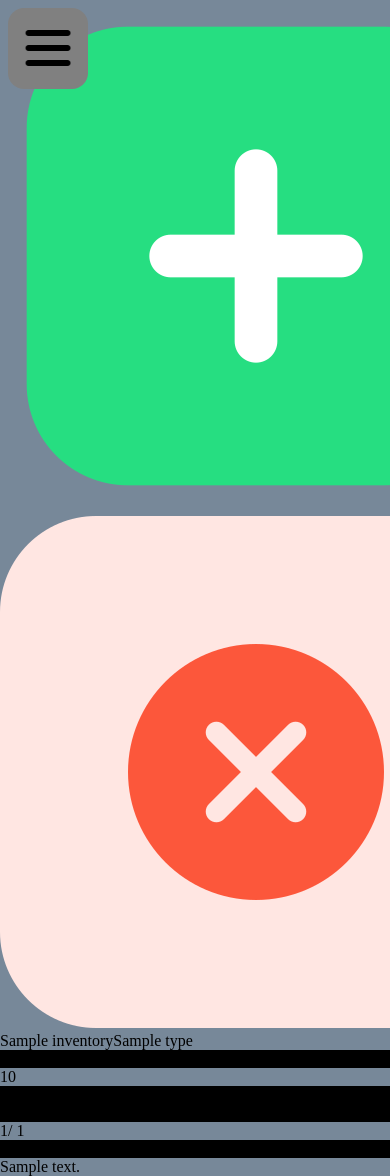
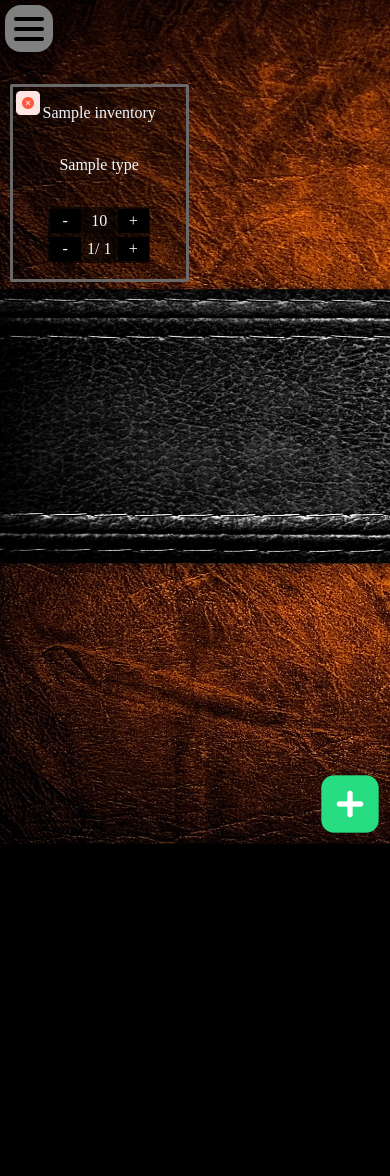
Before and after one commit to jakubovnik/KDnD-panel, a PHP site: page /inventory.php in a window 390 px wide; the page is wider, and only the part inside the window is pictured. After the commit the page ends 844 px from the top of that part, so only its background shows below. Run offline with PHP 8.4, Linux system fonts and the light colour scheme; the visitor is signed in with stand-in values (Sample User, id 1); tables that the repository leaves empty hold one stand-in row (values such as "Sample post").

Commit message:
halfway through mobile css for the inventory, everything is going quite well

```diff
--- a/www/inventory.php
+++ b/www/inventory.php
@@ -104,7 +104,7 @@ function hide_details(){//doesnt work and i have no idea why |||UPDATE: it works
     shown_id = 0;
 }
 
-var add_item_menu = false; //TODO: ??????? why does this exist?????? | (its for pressing enter -_-)
+var add_item_menu = false; //TODO: ??????? why does this exist?????? | (its for pressing enter dumbass -_-)
 function reveal_add_item(){
     add_item_background.style.display = "flex";
     add_item_menu = true;
--- a/www/mobile-style.css
+++ b/www/mobile-style.css
@@ -16,8 +16,9 @@
     border-style: solid;
     border-width: 2px;
     border-radius: 5px;
-    padding: 20px;
+    padding: 0.5rem;
     text-align: center;
+    max-width: 60vw;
     z-index: 2000;
 }
 body, html{
@@ -38,28 +39,29 @@ body, html{
 /* Navbar stuff ------------------------------------------------------------------------- Navbar stuff */
 #navbar-button{
     position: fixed;
-    top: 0.5rem;
-    left: 0.5rem;
+    top: 0.3rem;
+    left: 0.3rem;
     background-color: grey;
     border-radius: 1rem;
     z-index: 1000;
     padding: 0px;
 }
 #navbar-button-image{
-    height: 3rem;
-    width: 3rem;
-    margin: 1rem;
-    margin-bottom: 0.8rem;
+    height: 2rem;
+    width: 2rem;
+    margin: 0.5rem;
+    margin-bottom: 0.2rem;
 }
 #navbar{
     display: none;
     position: fixed;
-    top: 6rem;
+    top: 3.5rem;
     left: 0.5rem;
     flex-direction: column;
     justify-content: space-around;
     background-color: rgba(0, 0, 0, 0.4);
     border-radius: 10px;
+    z-index: 1000;
     /* align-items: center; */
 }
 #navbar *{
@@ -77,7 +79,7 @@ body, html{
 #navbar span{
     color: gold;
     border-style: solid;
-    border-width: 5px;
+    border-width: 3px;
     border-color: gold;
 }
 #navbar a:last-child{
@@ -94,6 +96,79 @@ body, html{
 #inventory-search-box{ /* this thingy is temporary until I figure out searching properly */
     display: none;
 }
+.inventory-background{
+    background-image: url("images/leather-texture.jpg");
+    background-size: cover;
+}
 #inventory{
-
+    display: grid;
+    grid-template-columns: repeat(2, 1fr);
+    gap: 0.8rem;
+    width: 95vw;
+    margin-left: auto;
+    margin-right: auto;
+    max-height: 90vh;
+    padding-top: 10vh;
+    overflow-x: hidden;
+    overflow-y: auto;
+    -ms-overflow-style: none;  /* IE and Edge */
+    scrollbar-width: none;  /* Firefox */
 }
+#inventory::-webkit-scrollbar{ /* Chrome and safari */
+    display: none;
+}
+.item-box{
+    position: relative;
+    display: flex;
+    flex-direction: column;
+    justify-content: space-around;
+    align-items: center;
+    height: 12rem;
+    background-color: rgba(0, 0, 0, 0.25);
+    border-color: dimgray;
+    border-radius: 2px;
+    border-style: solid;
+    border-width: 3px;
+}
+.item-box *{
+    color: aliceblue;
+}
+.item-numbers{
+    display: grid;
+    width: auto;
+    grid-template-columns: repeat(3, 1fr);
+    border-radius: 5px;
+    background-color: rgba(0, 0, 0, 0.6);
+}
+.item-numbers div{
+    text-align: center;
+    padding: 0.2rem;
+    margin: 0.1rem;
+    box-shadow: -3px -3px 6px rgba(0, 0, 0, 0.5) inset;
+}
+.item-description{
+    display: none;
+    position: fixed;
+    top: 0px;
+    left: 0px;
+    width: 100vw;
+    height: 100vh;
+    background-color: rgba(0, 0, 0, 0.5);
+    color: aliceblue;
+    text-align: center;
+    z-index: 2000;
+}
+.item-remove-button{
+    position: absolute;
+    width: 1.5rem;
+    height: 1.5rem;
+    top: 0.2rem;
+    left: 0.2rem;
+}
+#add-button{
+    position: fixed;
+    width: 4rem;
+    height: 4rem;
+    bottom: 0.5rem;
+    right: 0.5rem;
+}
```
Also changed, not shown: www/style.css (+3 -6 lines).
